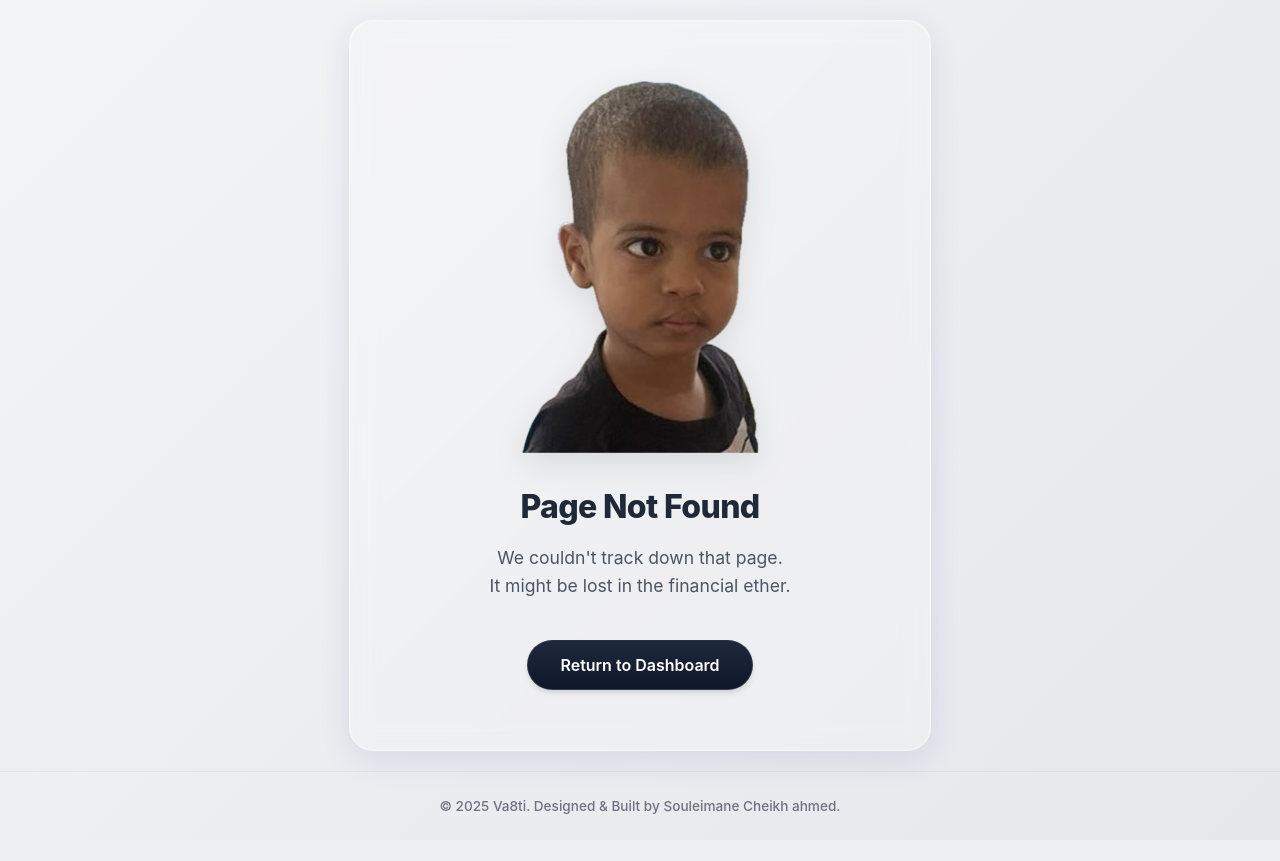
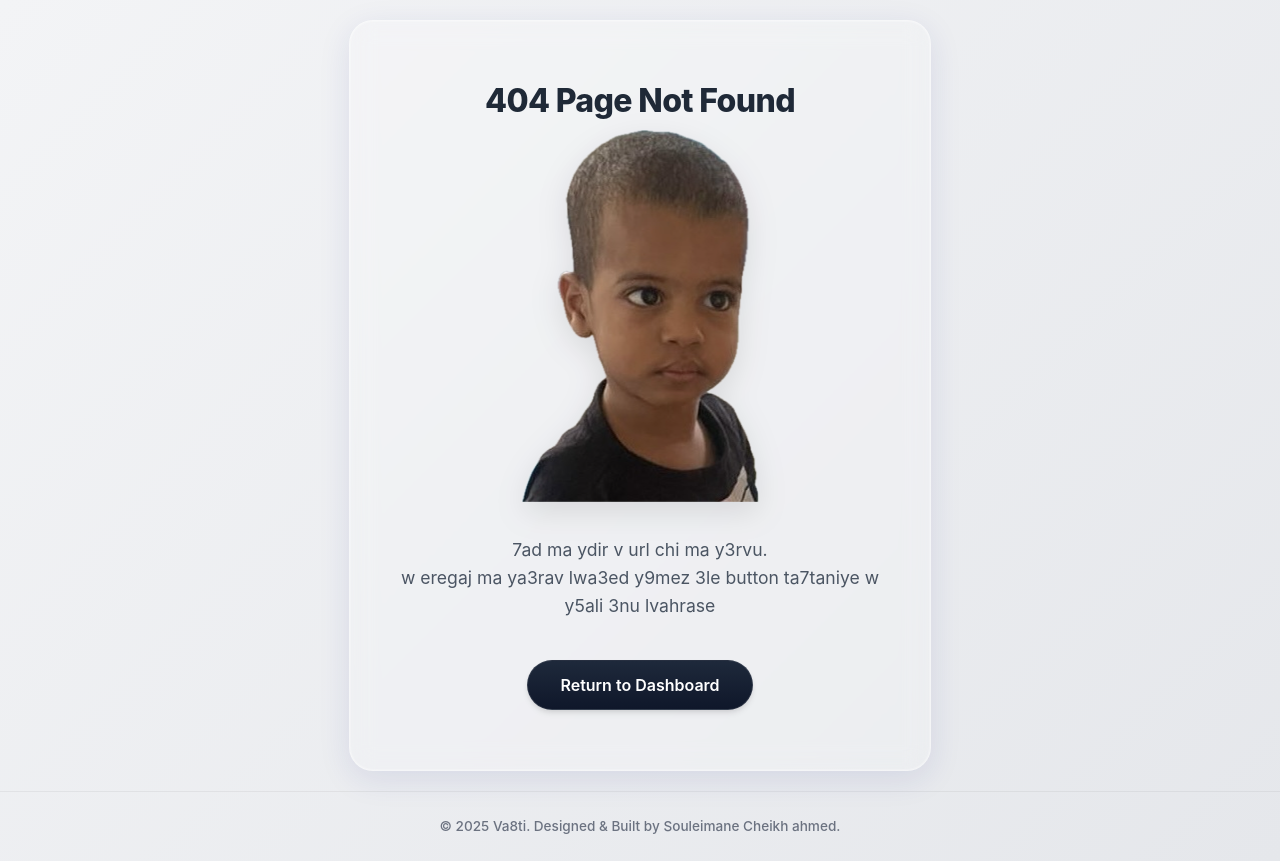
Before and after one commit to slchahmed-sly/budget_tracking_app_django, a Django app: template templates/404.html in a window 1280 px wide. Before the commit the page ends 814 px from the top, so only its background shows below. Run offline with Django 5.2, Linux system fonts and the light colour scheme; the template is opened without the code that fills it, so the values that code supplies are empty.

Commit message:
updating the 404 page

```diff
--- a/templates/404.html
+++ b/templates/404.html
@@ -10,13 +10,13 @@
 {% block content %}
 <div class="container-404">
     <div class="glass-card">
+        <h1 class="title-404">404 Page Not Found</h1>
         <div class="image-wrapper">
             <img src="{% static 'images/ta7.png' %}" alt="404 Illustration" class="image-404">
         </div>
-        <h1 class="title-404">Page Not Found</h1>
         <p class="text-404">
-            We couldn't track down that page. <br>
-            It might be lost in the financial ether.
+            7ad ma ydir v url chi ma y3rvu. <br>
+            w eregaj ma ya3rav lwa3ed y9mez 3le button ta7taniye w y5ali 3nu lvahrase
         </p>
         <a href="{% url 'home' %}" class="btn-home">
             Return to Dashboard
```
Also changed, not shown: 1 other file.
